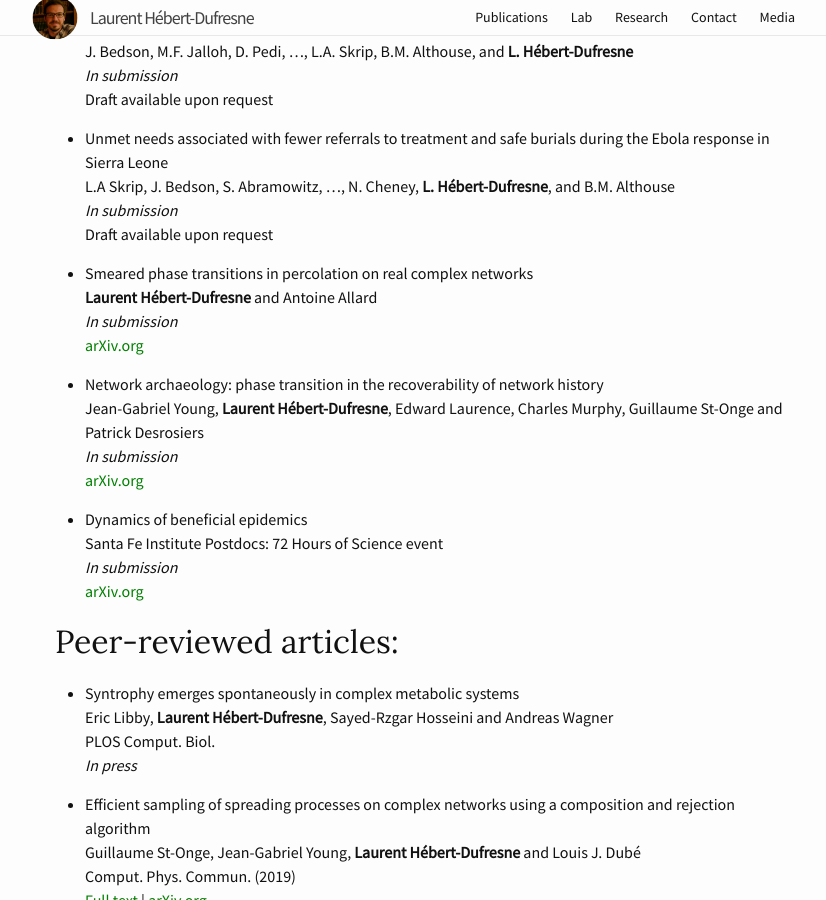
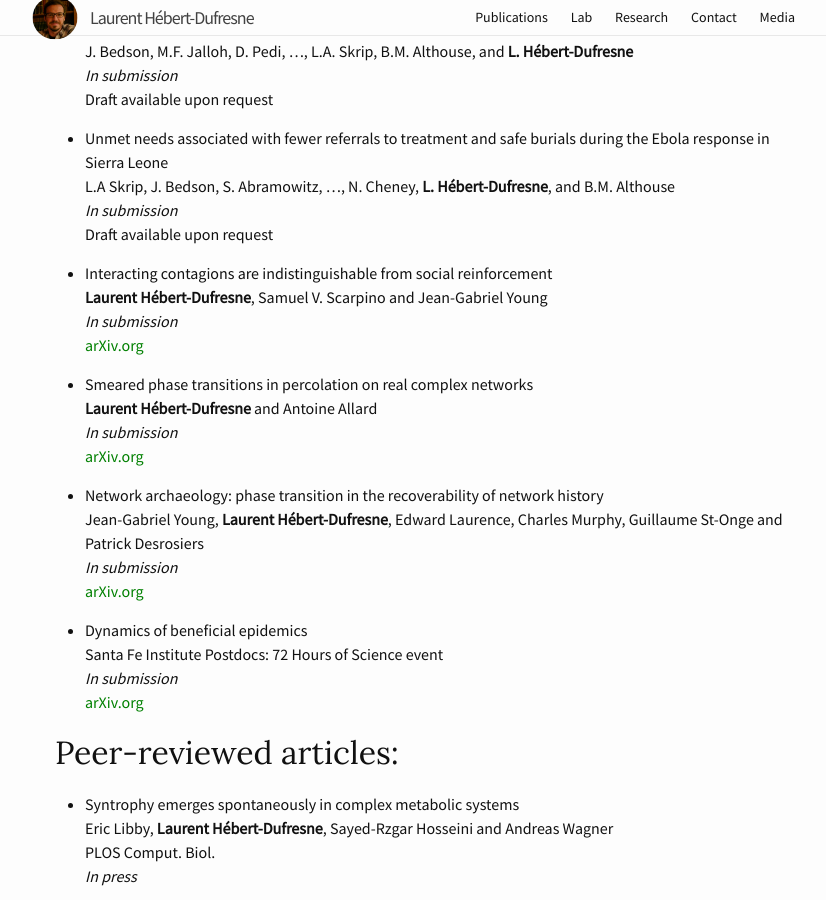
Before and after one commit to laurenthebertdufresne/laurenthebertdufresne.github.io, a Jekyll site: the page built from _pages/publications.md, in a window 1280 px wide and 900 px high, scrolled down 471 px. Shown: the whole window, without its empty margins (215-1041 px from the left). Built offline with Jekyll 4.4.1, drawn with Linux system fonts in a browser that asks for light colours.

Commit message:
New paer

```diff
--- a/_pages/publications.md
+++ b/_pages/publications.md
@@ -16,6 +16,11 @@ weight: 2
     L.A Skrip, J. Bedson, S. Abramowitz, ..., N. Cheney, **L. Hébert-Dufresne**, and B.M. Althouse
     _In submission_
     Draft available upon request
+
+*   Interacting contagions are indistinguishable from social reinforcement
+    **Laurent Hébert-Dufresne**, Samuel V. Scarpino and Jean-Gabriel Young
+    _In submission_
+    [arXiv.org](https://arxiv.org/abs/1906.01147)
 
 *   Smeared phase transitions in percolation on real complex networks
     **Laurent Hébert-Dufresne** and Antoine Allard
```
